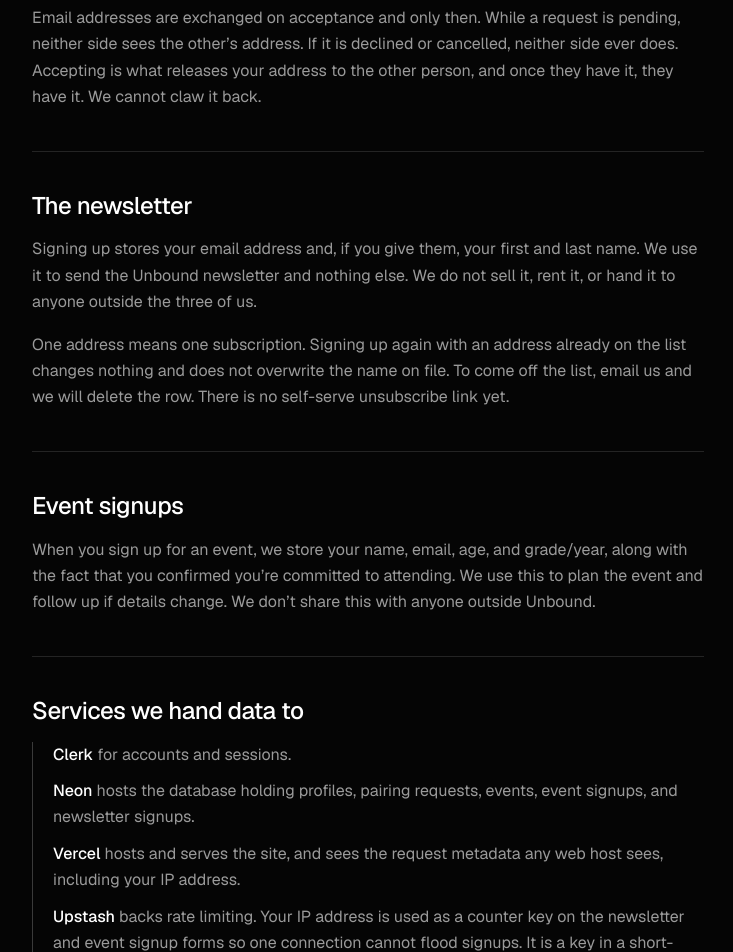
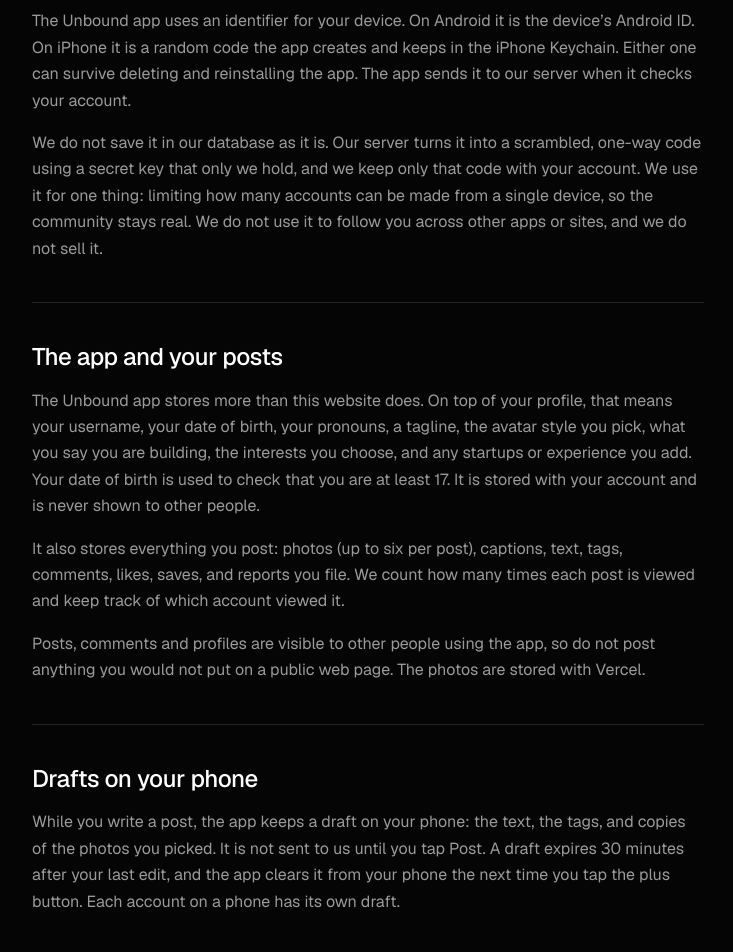
Before and after one commit to team-unbound/unbound, a Next.js app: page /privacy in a window 1280 px wide. Shown: the part 1848-2800 px from the top of the page, without its empty margins (272-1005 px from the left). Built offline with nearby package versions, Linux system fonts and the light colour scheme; no server answers.

Commit message:
Update privacy policy for the app, waitlist and analytics

```diff
--- a/src/app/privacy/page.tsx
+++ b/src/app/privacy/page.tsx
@@ -10,7 +10,7 @@
     "What Unbound collects, who can see it, and how to get it deleted.",
 };
 
-const UPDATED = "2026-09-04";
+const UPDATED = "2026-10-23";
 
 export default function PrivacyPage() {
   return (
@@ -18,7 +18,7 @@
       eyebrow="Privacy"
       title="What we hold, and who can see it"
       updated={UPDATED}
-      intro="Unbound is a small community site run by three people. This page says exactly what we store, where it goes, and how to get rid of it. If something here is unclear, ask us and we will fix the wording."
+      intro="Unbound is a small community site run by three people. This page says exactly what we store, where it goes, and how to get rid of it. If something here is unclear, ask us and we will fix the wording. This page covers the Unbound website and the Unbound app."
     >
       <Clause heading="Who runs this">
         <p>
@@ -50,6 +50,10 @@
           session to your profile. When you change your email address in Clerk,
           we update our copy.
         </p>
+        <p>
+          The Unbound app also uses Clerk. In the app you can sign in with an
+          email code, or with your Apple or Google account.
+        </p>
       </Clause>
 
       <Clause heading="Your profile">
@@ -79,6 +83,56 @@
         </p>
       </Clause>
 
+      <Clause heading="Device information">
+        <p>
+          The Unbound app uses an identifier for your device. On Android it is
+          the device&rsquo;s Android ID. On iPhone it is a random code the app
+          creates and keeps in the iPhone Keychain. Either one can survive
+          deleting and reinstalling the app. The app sends it to our server when
+          it checks your account.
+        </p>
+        <p>
+          We do not save it in our database as it is. Our server turns it into a
+          scrambled, one-way code using a secret key that only we hold, and we
+          keep only that code with your account. We use it for one thing:
+          limiting how many accounts can be made from a single device, so the
+          community stays real. We do not use it to follow you across other apps
+          or sites, and we do not sell it.
+        </p>
+      </Clause>
+
+      <Clause heading="The app and your posts">
+        <p>
+          The Unbound app stores more than this website does. On top of your
+          profile, that means your username, your date of birth, your pronouns,
+          a tagline, the avatar style you pick, what you say you are building,
+          the interests you choose, and any startups or experience you add. Your
+          date of birth is used to check that you are at least 17. It is stored
+          with your account and is never shown to other people.
+        </p>
+        <p>
+          It also stores everything you post: photos (up to six per post),
+          captions, text, tags, comments, likes, saves, and reports you file. We
+          count how many times each post is viewed and keep track of which
+          account viewed it.
+        </p>
+        <p>
+          Posts, comments and profiles are visible to other people using the
+          app, so do not post anything you would not put on a public web page.
+          The photos are stored with Vercel.
+        </p>
+      </Clause>
+
+      <Clause heading="Drafts on your phone">
+        <p>
+          While you write a post, the app keeps a draft on your phone: the text,
+          the tags, and copies of the photos you picked. It is not sent to us
+          until you tap Post. A draft expires 30 minutes after your last edit,
+          and the app clears it from your phone the next time you tap the plus
+          button. Each account on a phone has its own draft.
+        </p>
+      </Clause>
+
       <Clause heading="Pairing requests">
         <p>
           When you send a pairing request, we store who sent it, who received
@@ -99,8 +153,8 @@
         <p>
           Signing up stores your email address and, if you give them, your first
           and last name. We use it to send the Unbound newsletter and nothing
-          else. We do not sell it, rent it, or hand it to anyone outside the
-          three of us.
+          else. We do not sell it, rent it, or hand it to anyone other than the
+          services listed below.
         </p>
         <p>
           One address means one subscription. Signing up again with an address
@@ -115,8 +169,20 @@
           When you sign up for an event, we store your name, email, age, and
           grade/year, along with the fact that you confirmed you&rsquo;re
           committed to attending. We use this to plan the event and follow up
-          if details change. We don&rsquo;t share this with anyone outside
-          Unbound.
+          if details change. We don&rsquo;t share this with anyone other than
+          the services listed below.
+        </p>
+      </Clause>
+
+      <Clause heading="The app waitlist">
+        <p>
+          The waitlist form on this website collects your email address, your
+          full name, who you are, what you are building, your city, your school,
+          how you heard about us, your phone type, and whether you are 17 or
+          older. We use it to run the waitlist and plan the launch of the app.
+          It is stored in our database. We do not sell it, and we do not hand it
+          to anyone other than the services listed below. To be taken off the
+          list, email us and we will delete your entry.
         </p>
       </Clause>
 
@@ -127,17 +193,24 @@
           </li>
           <li>
             <strong>Neon</strong> hosts the database holding profiles, pairing
-            requests, events, event signups, and newsletter signups.
+            requests, events, event signups, and newsletter signups. It also
+            holds waitlist signups, and the accounts, posts and other data of
+            the Unbound app.
           </li>
           <li>
             <strong>Vercel</strong> hosts and serves the site, and sees the
-            request metadata any web host sees, including your IP address.
+            request metadata any web host sees, including your IP address. It
+            also stores the photos people post in the Unbound app. This website
+            also uses Vercel Analytics to count visits to its pages.
           </li>
           <li>
             <strong>Upstash</strong> backs rate limiting. Your IP address is
             used as a counter key on the newsletter and event signup forms so
-            one connection cannot flood signups. It is a key in a short-lived counter, not a
-            record of your visit, and it is never joined to your profile.
+            one connection cannot flood signups. On the website forms, it is a
+            key in a short-lived counter, not a record of your visit, and it is
+            never joined to your profile. In the Unbound app the counter is
+            keyed to your account, or to your IP address when you are signed
+            out. The waitlist form uses your email address as a counter key.
           </li>
           <li>
             <strong>Sentry</strong> receives error reports when something
@@ -156,26 +229,36 @@
         <p>
           Clerk sets cookies to keep you signed in. Those are the only cookies
           we deliberately set, and blocking them means you cannot stay signed
-          in. We run no advertising trackers, no analytics product, and no
-          third-party pixels. Our hosts may set cookies of their own for routing
-          or security.
+          in. We run no advertising trackers and no third-party pixels. The site
+          uses Vercel Analytics to count visits to its pages. According to
+          Vercel, it does this without cookies, using an anonymised hash of each
+          request. Our hosts may set cookies of their own for routing or
+          security.
         </p>
       </Clause>
 
       <Clause heading="Keeping and deleting your data">
         <p>
+          The first part of this section describes the website. The last
+          paragraph describes the Unbound app.
+        </p>
+        <p>
           We keep your profile for as long as your account exists.{" "}
-          <strong>Deleting your account in Clerk deletes it here too.</strong>{" "}
+          <strong>
+            Deleting your account in Clerk deletes your website profile here
+            too.
+          </strong>{" "}
           Clerk tells us the moment you do, and we remove your profile row and
           every pairing request you sent or received, including the reasons you
-          wrote and the ones written to you. It is a real delete, not a hidden
-          flag, and there is no copy kept behind it.
+          wrote and the ones written to you. On the website it is a real delete,
+          not a hidden flag, and there is no copy kept behind it.
         </p>
         <p>
-          Newsletter signups are the exception. That list is keyed on an email
-          address and has no link to your account, because you can subscribe
-          without one, so deleting your account leaves your subscription alone.
-          Email us if you want off the list as well.
+          Newsletter and waitlist signups are the exception. Those lists are
+          keyed on an email address and have no link to your account, because
+          you can sign up without one, so deleting your account leaves your
+          subscription or waitlist entry alone. Email us if you want off those
+          lists as well.
         </p>
         <p>
           You can also just ask. If you would rather we deleted your profile
@@ -187,13 +270,22 @@
           accepted pairing request is in someone else&rsquo;s hands, and
           deleting your account does not reach it.
         </p>
+        <p>
+          The Unbound app works differently for now: deleting a post or a
+          comment hides it from other people in the app, but we keep it on our
+          servers with no set deletion date. The app has no delete-account
+          button yet. To have your app data removed, email us and we will delete
+          it.
+        </p>
       </Clause>
 
       <Clause heading="Age, and what we have not built">
         <p>
           Unbound is aimed at high school and university students, so we expect
-          many members to be under 18. We do not ask for your date of birth and
-          we have no way to verify anyone&rsquo;s age. If you are under the age
+          many members to be under 18. The website does not ask for your date of
+          birth. The Unbound app does, and it will not let anyone under 17 sign
+          up. We have no way to verify anyone&rsquo;s age, so that check relies
+          on the date a person enters. If you are under the age
           at which you can agree to this on your own where you live, read it
           with a parent or guardian.
         </p>
@@ -204,13 +296,14 @@
             or any other privacy regime, and we are not claiming compliance with
             any of them.
           </strong>{" "}
-          There is no age gate, no parental consent flow, no cookie consent
-          banner, and no data export tool. Deleting your account does now erase
-          your profile automatically, but everything else here runs on people
-          rather than tooling. What we do have is a small amount of data, a
-          short list of processors, and an email address a real person reads. If
-          you are a parent, guardian, or member who wants something removed,
-          write to us and we will remove it.
+          The website has no age gate (the app has the 17 minimum described
+          above), and there is no parental consent flow, no cookie consent
+          banner, and no data export tool. On the website, deleting your account
+          does now erase your profile automatically, but everything else here
+          runs on people rather than tooling. What we do have is a short list of
+          processors, and an email address a real person reads. If you are a
+          parent, guardian, or member who wants something removed, write to us
+          and we will remove it.
         </p>
       </Clause>
 
```
